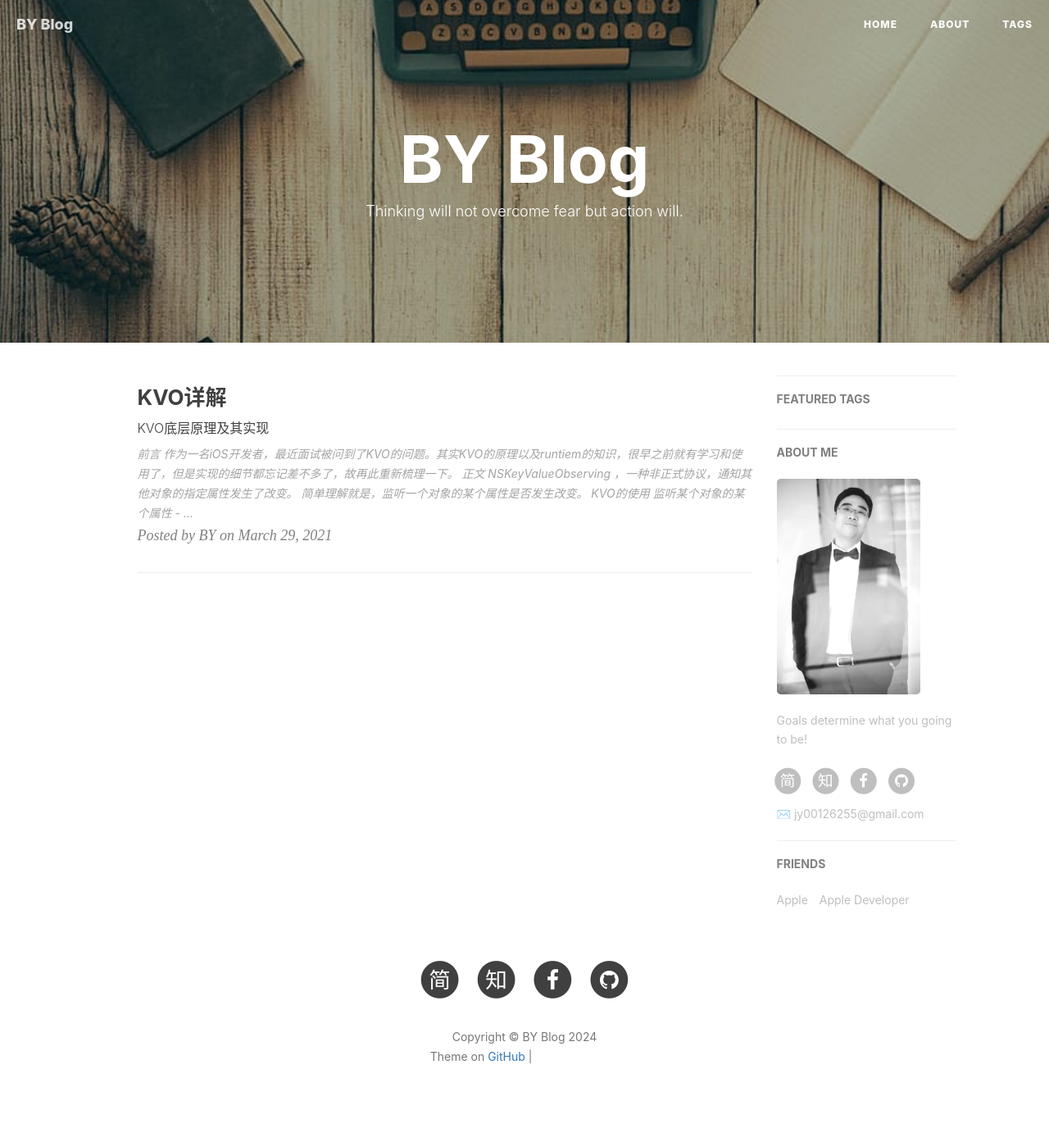
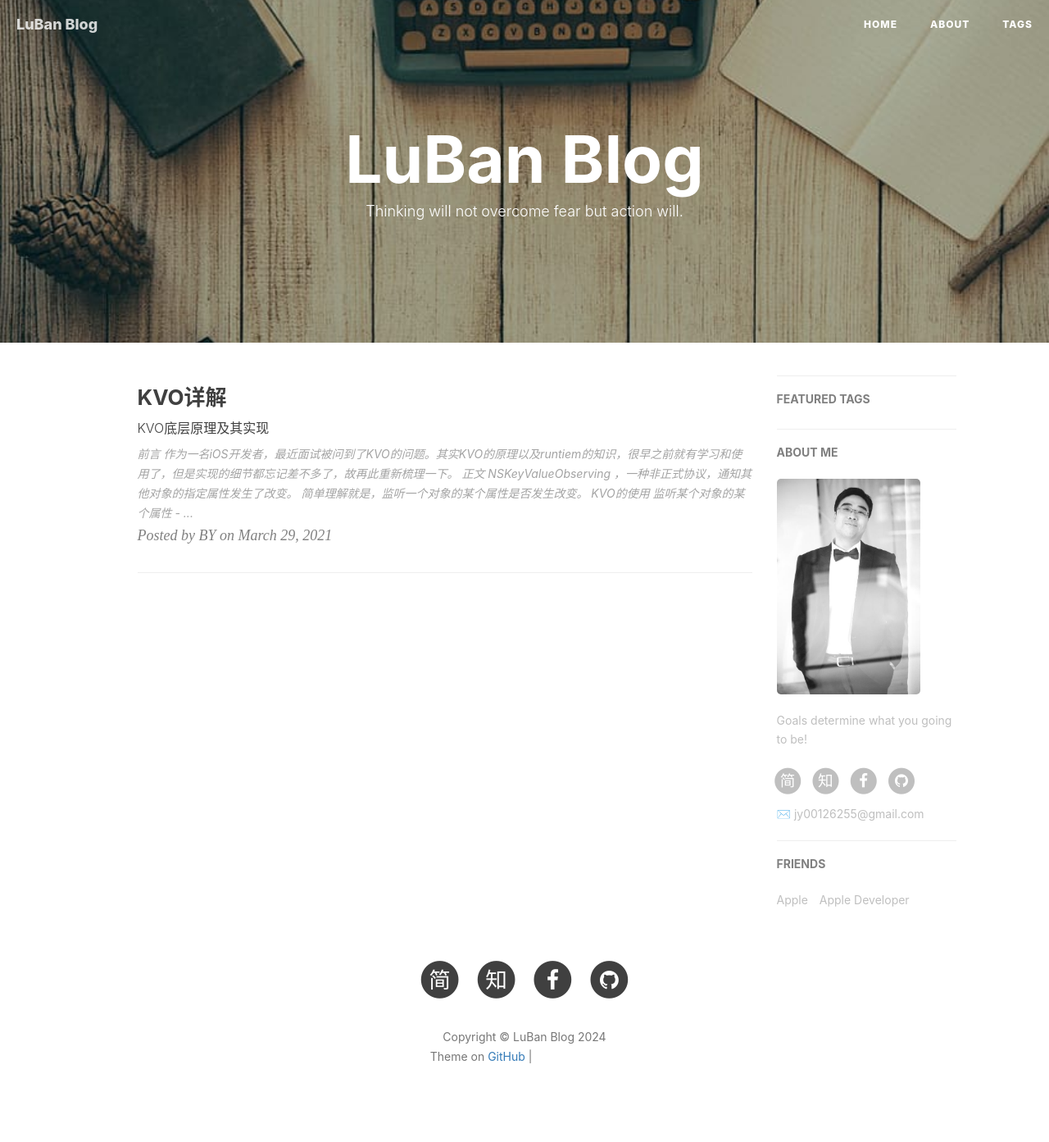
Before and after one commit to flashpz/flashpz.github.io, a Jekyll site: the page built from index.html, in a window 1280 px wide. Shown: the whole page at 82% size. Built offline with Jekyll 4.4.1, drawn with Linux system fonts in a browser that asks for light colours; nearby versions of some CDN libraries; the list of posts is cut into pages by our own code; comment, search, counter and statistics services are not loaded; grey boxes are pictures that could not be loaded.

Commit message:
Update _config.yml

```diff
--- a/_config.yml
+++ b/_config.yml
@@ -1,6 +1,6 @@
 # Site settings
-title: BY Blog
-SEOTitle: 鲁班的博客 | BY Blog
+title: LuBan Blog
+SEOTitle: 鲁班的博客 | LuBan Blog
 header-img: img/post-bg-desk.jpg
 email: jy00126255@gmail.com
 description: "Every failure is leading towards success."
```
